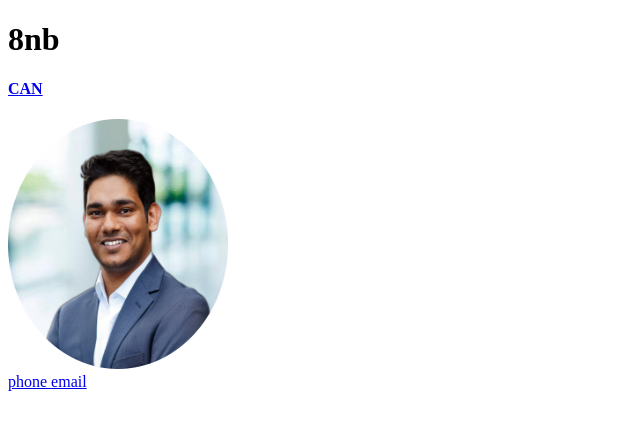
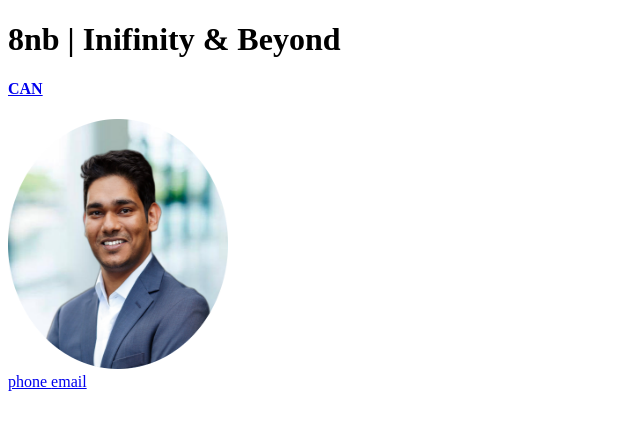
Before and after one commit to prashanth-madhi/8nb, a plain HTML site: page main.html in a window 1280 px wide. Shown: the whole page, without its empty margins (0-640 px from the left). Drawn offline with Linux system fonts and the light colour scheme.

Commit message:
Update main.html

```diff
--- a/main.html
+++ b/main.html
@@ -3,7 +3,7 @@
               <!-- Name, Contact Info & Image -->
           <div class='right'>
             <h1>
-                8nb
+                8nb | Inifinity & Beyond
             </h1>
             <h4>
               <a href="https://en.wikipedia.org/wiki/Toronto" target="_blank" >CAN</a>
```
